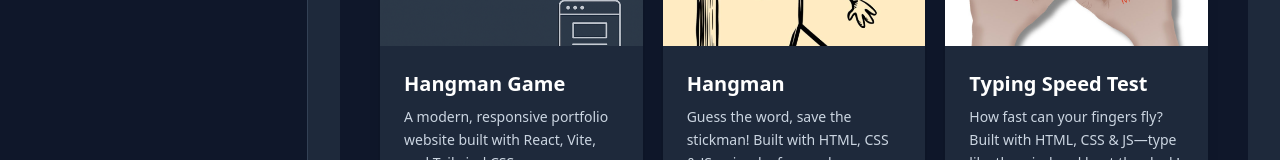
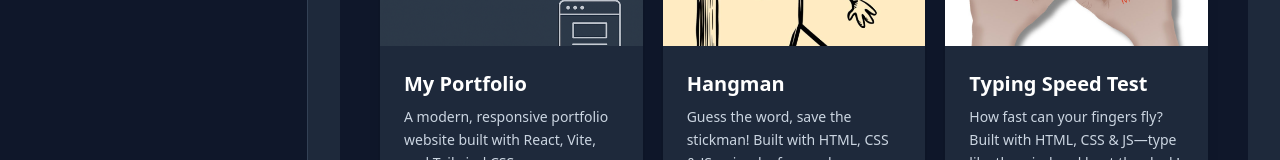
Before and after one commit to MoomenEltelbany/portfolio, a React (Vite) app: page /projects in a window 1280 px wide. Shown: the part 774-934 px from the top of the page. Built offline with nearby package versions, Linux system fonts and the light colour scheme.

Commit message:
Fix a typo in Portfolio project

```diff
--- a/src/constants/projectsData.js
+++ b/src/constants/projectsData.js
@@ -46,7 +46,7 @@ export const projects = [
     },
     {
         id: 4,
-        title: "Hangman Game",
+        title: "My Portfolio",
         image: portfolioImage,
         description:
             "A modern, responsive portfolio website built with React, Vite, and Tailwind CSS",
```
